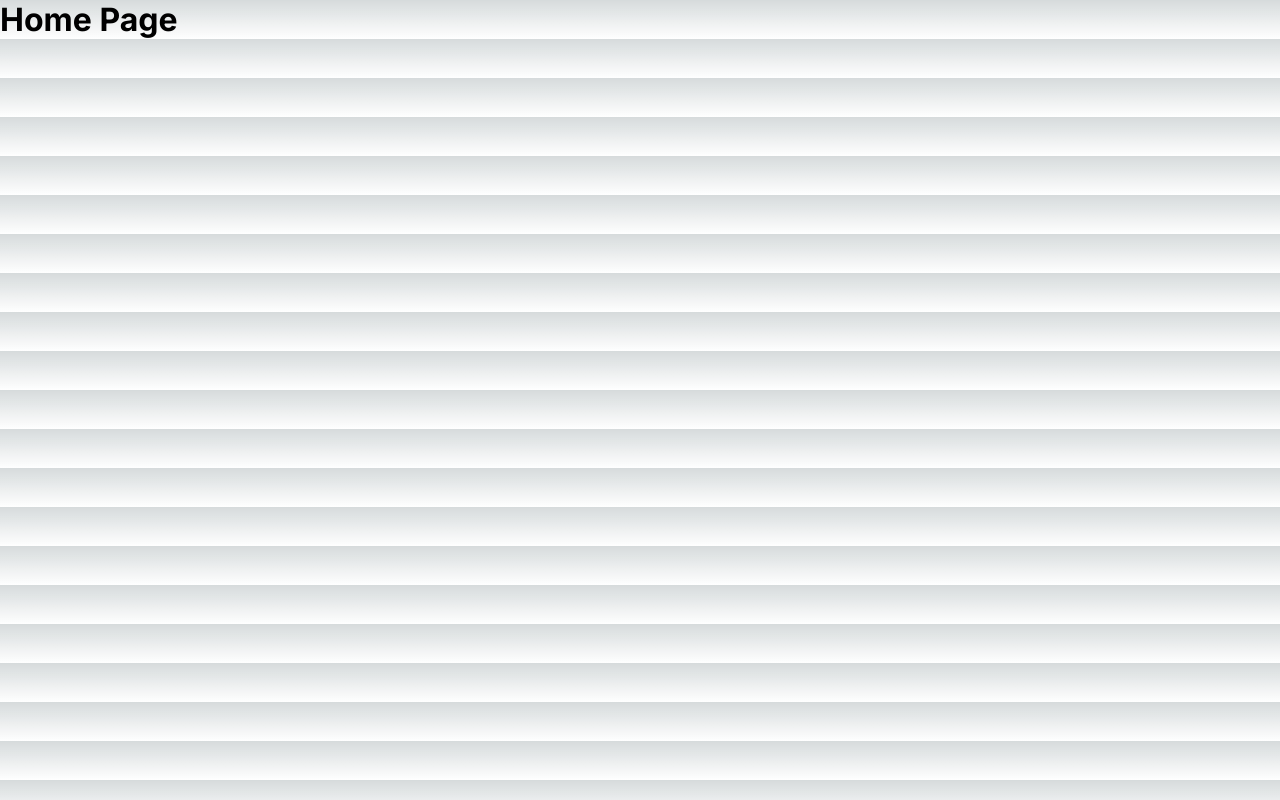
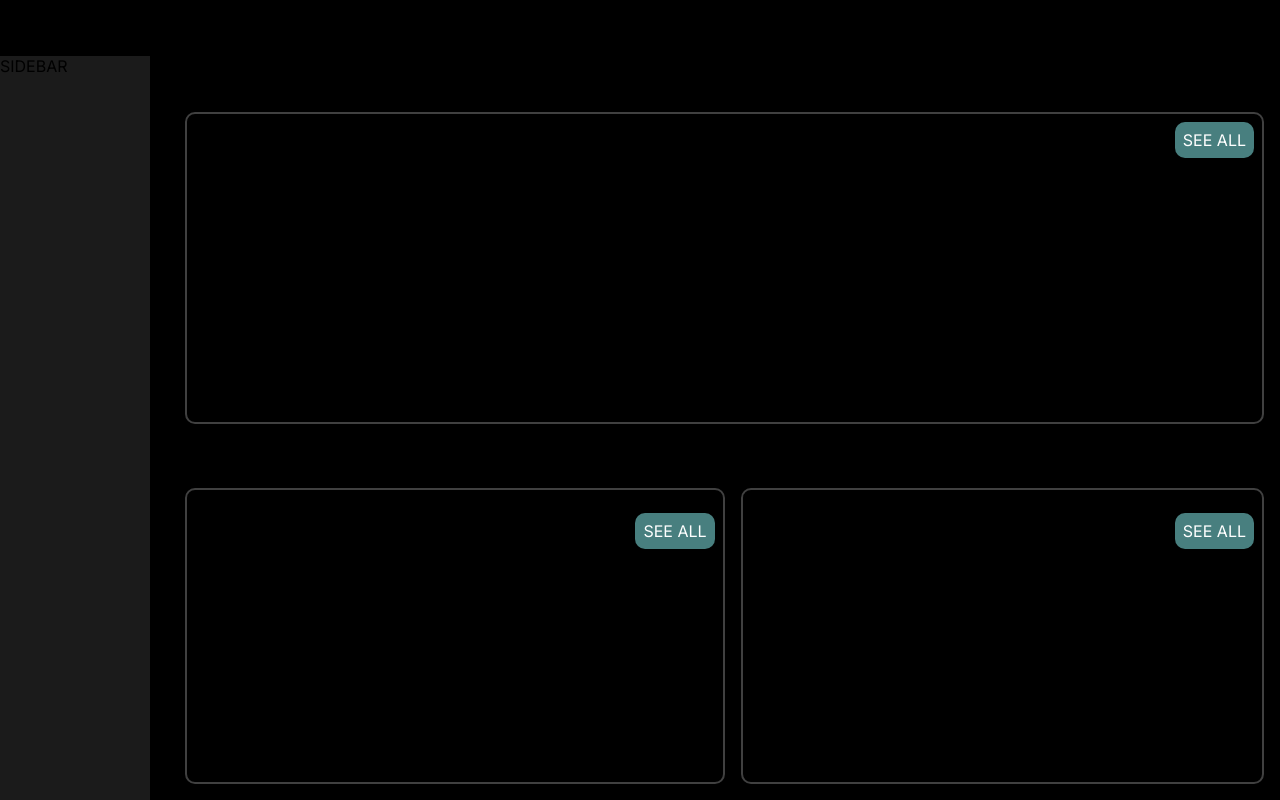
Before and after one commit to abelRoland/md-app-frontend, a Next.js app: page / in a window 1280 px wide. Built offline with nearby package versions, Linux system fonts and the light colour scheme.

Commit message:
Creating Basic Homepage Layout

```diff
--- /dev/null
+++ b/src/app/(user)/layout.module.css
@@ -0,0 +1,18 @@
+.screenContainer {
+  display: grid;
+  grid-template-columns: repeat(7, 1fr);
+  grid-template-rows: repeat(2, 3rem) 1fr 3rem 1fr;
+  grid-column-gap: 1rem;
+  grid-row-gap: 0.5rem;
+  background-color: var(--black);
+  height: 100vh;
+}
+
+.navbar {
+  grid-area: 1 / 1 / 2 / 8;
+}
+.sidebar {
+  grid-area: 2 / 1 / 6 / 2;
+  background-color: var(--gray-90);
+  max-width: 150px;
+}
--- /dev/null
+++ b/src/app/(user)/layout.tsx
@@ -0,0 +1,22 @@
+import { Metadata } from 'next'
+import styles from './layout.module.css'
+
+export const metadata: Metadata = {
+  title: 'MG App',
+  description:
+    'The app page for the people with MG that are looking for some advices and support.',
+}
+
+export default async function Layout({
+  children,
+}: {
+  children: React.ReactNode
+}) {
+  return (
+    <div className={styles.screenContainer}>
+      <nav className={styles.navbar}>NAVBAR</nav>
+      <aside className={styles.sidebar}>SIDEBAR</aside>
+      {children}
+    </div>
+  )
+}
--- a/src/app/(user)/page.tsx
+++ b/src/app/(user)/page.tsx
@@ -1,3 +1,5 @@
+import Home from '@/views/Home'
+
 export default function Page() {
-  return <h1>Home Page</h1>
+  return <Home />
 }
--- a/src/app/globals.css
+++ b/src/app/globals.css
@@ -1,9 +1,24 @@
 :root {
   --max-width: 1100px;
   --border-radius: 12px;
-  --font-mono: ui-monospace, Menlo, Monaco, "Cascadia Mono", "Segoe UI Mono",
-    "Roboto Mono", "Oxygen Mono", "Ubuntu Monospace", "Source Code Pro",
-    "Fira Mono", "Droid Sans Mono", "Courier New", monospace;
+  --font-mono: ui-monospace, Menlo, Monaco, 'Cascadia Mono', 'Segoe UI Mono',
+    'Roboto Mono', 'Oxygen Mono', 'Ubuntu Monospace', 'Source Code Pro',
+    'Fira Mono', 'Droid Sans Mono', 'Courier New', monospace;
+
+  --primary-1: #58d0b8;
+  --primary-2: #487f7f;
+  --primary-3: #0000ff;
+  --secondary-1: #613af2;
+  --secondary-2: #e94c8b;
+  --white: #ffffff;
+  --gray-15: #d9d9d9;
+  --gray-30: #b3b3b3;
+  --gray-45: #8c8c8c;
+  --gray-60: #666666;
+  --gray-75: #404040;
+  --gray-90: #1b1b1b;
+  --black: #000000;
+  --black-opacity: #000000d9;
 
   --foreground-rgb: 0, 0, 0;
   --background-start-rgb: 214, 219, 220;
--- /dev/null
+++ b/src/views/Home.tsx
@@ -0,0 +1,51 @@
+import styles from './home.module.css'
+import Link from 'next/link'
+import { useState, Suspense, useEffect } from 'react'
+
+export default function Home() {
+  return (
+    <>
+      <div className={styles.headerPage}>
+        <h1>Hello</h1>
+      </div>
+      <div className={styles.tipsContainer}>
+        <div className={styles.tipsHeader}>
+          <h2 className={styles.tipHeader}>Tips For you</h2>
+          <Link className={styles.seeAllTipsButton} href="/tips">
+            SEE ALL
+          </Link>
+        </div>
+        {/* Make Tip Container Component */}
+        <h3>Tips List</h3>
+      </div>
+      <div className={styles.headerMedia}>
+        <h2>Videos & Links</h2>
+      </div>
+      <div className={styles.videosContainer}>
+        {/* Make Videos Container Component */}
+        <h3>Videos List</h3>
+        <div className={styles.videoContainerFooter}>
+          <Link
+            className={styles.seeAllVideosButton}
+            href="/videos?mediaKind=video"
+          >
+            SEE ALL
+          </Link>
+        </div>
+      </div>
+      <div className={styles.linksContainer}>
+        {/* Make Videos Container Component */}
+        <h3>Links List</h3>
+
+        <div className={styles.videoContainerFooter}>
+          <Link
+            className={styles.seeAllVideosButton}
+            href="/links?mediaKind=link"
+          >
+            SEE ALL
+          </Link>
+        </div>
+      </div>
+    </>
+  )
+}
--- /dev/null
+++ b/src/views/home.module.css
@@ -0,0 +1,61 @@
+.headerPage {
+  grid-area: 2 / 2 / 3 / 8;
+  align-self: center;
+  justify-content: space-between;
+}
+
+.tipsContainer {
+  grid-area: 3 / 2 / 4 / 8;
+  border: 2px solid var(--gray-75);
+  border-radius: 10px;
+  margin-right: 1rem;
+}
+
+.tipsHeader {
+  display: flex;
+  flex-direction: row;
+  justify-content: space-between;
+}
+
+.tipHeader {
+  margin: 0.5rem 0 0 0.5rem;
+}
+
+.seeAllTipsButton {
+  background-color: var(--primary-2);
+  color: var(--white);
+  border-radius: 10px;
+  padding: 0.5rem;
+  margin: 0.5rem 0.5rem 0 0;
+}
+
+.headerMedia {
+  grid-area: 4 / 2 / 5 / 8;
+  padding: 0.5rem 0;
+}
+.videosContainer {
+  grid-area: 5 / 2 / 6 / 5;
+  border: 2px solid var(--gray-75);
+  border-radius: 10px;
+  margin: 0 0 1rem 0;
+}
+
+.videoContainerFooter {
+  display: flex;
+  flex-direction: row;
+  justify-content: flex-end;
+}
+
+.seeAllVideosButton {
+  background-color: var(--primary-2);
+  color: var(--white);
+  border-radius: 10px;
+  padding: 0.5rem;
+  margin: 0 0.5rem 0.5rem 0;
+}
+.linksContainer {
+  grid-area: 5 / 5 / 6 / 8;
+  border: 2px solid var(--gray-75);
+  border-radius: 10px;
+  margin: 0 1rem 1rem 0;
+}
```
Also changed, not shown: 1 other file (tests, documents, lock files or other folders).
